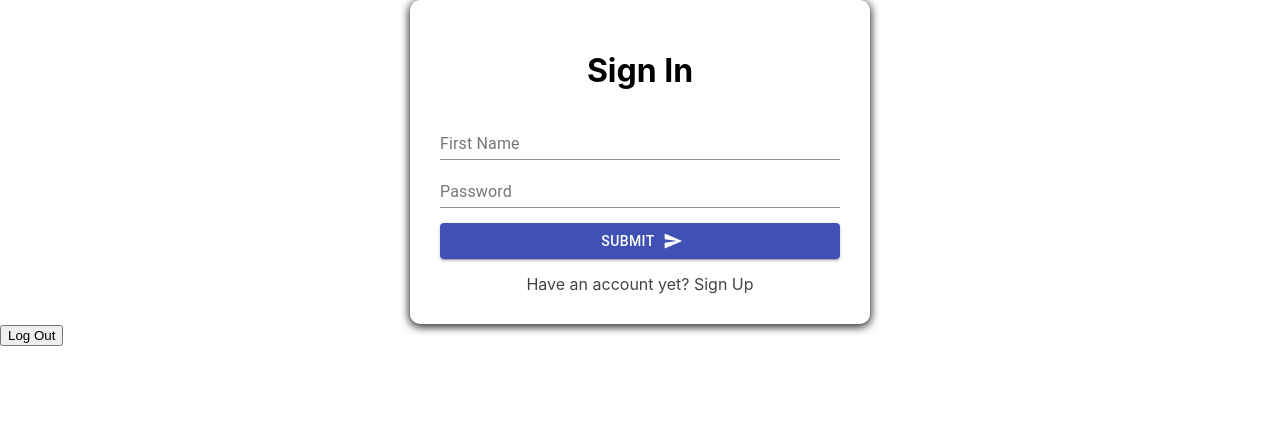
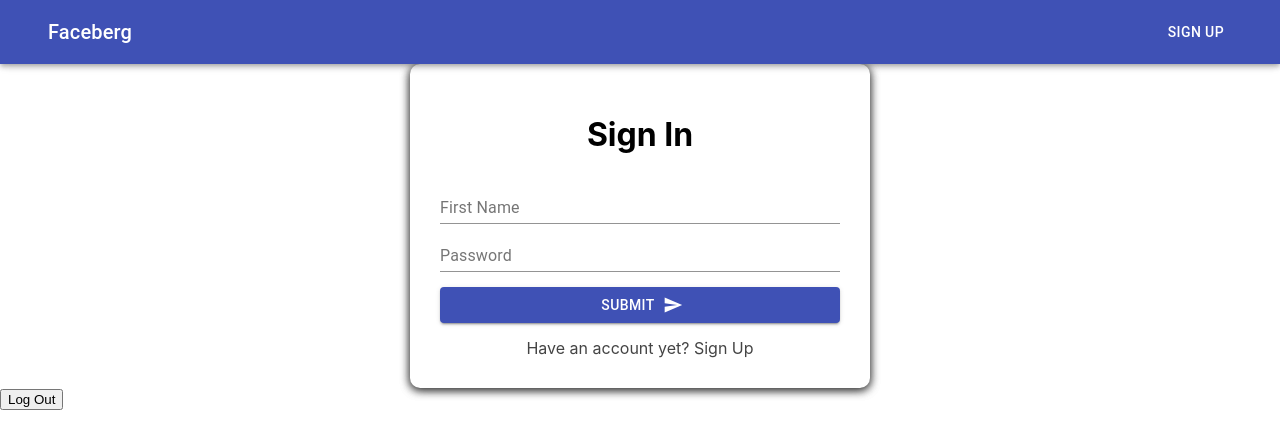
Before and after one commit to bergmaner/Faceberg, a React (Create React App) app: page / in a window 1280 px wide. Shown: the top 448 px of the page. Built offline with nearby package versions, Linux system fonts and the light colour scheme; no server answers.

Commit message:
create Navbar

```diff
--- a/src/App.js
+++ b/src/App.js
@@ -3,27 +3,33 @@ import './App.css';
 import { firebaseApp } from './services/Firebase/';
 import Login from './components/Login';
 import Register from './components/Register';
-
+import Feed from './components/Feed';
+import Navbar from './components/Navbar';
 function App() {
 
-    const [ status, setStatus ] = useState('signIn');
+    const [ status, setStatus ] = useState('');
+    const [ signIn, setSignIn ] = useState(true);
 
     firebaseApp.auth().onAuthStateChanged(function(user) {
       if (user) {
         setStatus('logged');
       }
+      else{
+        setStatus('notLogged');
+      }
     });
 
-  const changeStatus = (value) => {
-    setStatus(value);
+  const changeSignIn = (value) => {
+    setSignIn(value);
   }
 
   return (
     <div className="App">
-      { status === 'logged' && <div>Login</div>}
-      { status === 'signIn' && <Login changeStatus = { changeStatus }/>}
-      { status === 'signUp' && <Register changeStatus = { changeStatus }/> }
-     <button onClick = { () => firebaseApp.auth().signOut() }>Log Out</button>
+      <Navbar status = { status } signIn = {signIn} changeSignIn = { changeSignIn } />
+      { status === 'logged' && <Feed/> }
+      { status === 'notLogged' && signIn === true && <Login changeSignIn = { changeSignIn }/>}
+      { status === 'notLogged' && signIn === false && <Register changeSignIn = { changeSignIn }/> }
+     <button onClick = { () => (firebaseApp.auth().signOut(), setSignIn(true)) }>Log Out</button>
     </div>
   );
 }
--- /dev/null
+++ b/src/components/Feed.js
@@ -0,0 +1,18 @@
+import React from 'react';
+import { Grid, Container } from '@material-ui/core';
+
+const Feed = () => {
+    return (
+        <Container fixed style = {{ flexGrow: 1 }}>
+         <Grid container >
+            <Grid item xs = {12} sm = {4}>
+            <div style= {{ background:'red' }}>Profiles</div>
+            </Grid>
+            <Grid item xs = {12} sm = {8}>
+            <div style= {{ background:'purple' }}>fffff</div>
+            </Grid>
+         </Grid>
+        </Container>
+    )
+}
+export default Feed;
--- a/src/components/Login.js
+++ b/src/components/Login.js
@@ -29,7 +29,7 @@ const Login = (props) => {
             <TextField fullWidth label = 'First Name' type = 'email' name ='email' onChange = { handleChange }/>
             <TextField fullWidth label = 'Password' type = 'password' name = 'password' onChange = { handleChange }/>
             <Button style = {{ marginTop: '15px' }} fullWidth endIcon = { <SendIcon/> } color = 'primary' variant = 'contained' onClick = { handleSubmit } >Submit</Button>
-            <div style = {{ textAlign: 'center', paddingTop: '15px' }} ><span onClick = { () => props.changeStatus('signUp') } className = 'link'>Have an account yet? Sign Up</span></div>
+            <div style = {{ textAlign: 'center', paddingTop: '15px' }} ><span onClick = { () => props.changeSignIn(false) } className = 'link'>Have an account yet? Sign Up</span></div>
         </div>
     </div>
     )
--- /dev/null
+++ b/src/components/Navbar.js
@@ -0,0 +1,85 @@
+import React, { useState } from 'react';
+import { makeStyles } from '@material-ui/core/styles';
+import { AppBar, Toolbar, Typography, Button, Menu, MenuItem, IconButton, Container } from '@material-ui/core/';
+import AccountCircle from '@material-ui/icons/AccountCircle';
+import { firebaseApp } from '../services/Firebase';
+
+const useStyles = makeStyles( () => ({
+  root: {
+    minHeight: '64px',
+    flexGrow: 1,
+  },
+  appBar: {
+    minHeight: '64px'
+  },
+  title: {
+    flexGrow: 1,
+  },
+}));
+
+const Navbar = (props) => {
+
+    const [ anchorEl, setAnchorEl ] = useState(null);
+    const open = Boolean(anchorEl);
+    const classes = useStyles();
+
+    const handleMenu = (event) => {
+        setAnchorEl(event.currentTarget);
+      };
+
+    const handleClose = () => {
+        setAnchorEl(null);
+    }
+    const logOut = () => {
+        setAnchorEl(null);
+        firebaseApp.auth().signOut();
+    }
+
+  return (
+    <div className = {classes.root}>
+      <AppBar className = {classes.appBar}>
+      <Container fixed>
+        <Toolbar className = {classes.appBar}>
+          <Typography variant = "h6" className = { classes.title } >
+            Faceberg
+          </Typography>
+            { props.status === 'notLogged' && props.signIn === false && <Button onClick = { () => props.changeSignIn(true) }  color="inherit">Sign In</Button> }
+            { props.status === 'notLogged' && props.signIn === true &&  <Button onClick = { () => props.changeSignIn(false) } color="inherit">Sign Up</Button> }
+            { props.status === 'logged' &&
+          <div>
+              <IconButton
+                aria-label = "account of current user"
+                aria-controls = "menu-appbar"
+                aria-haspopup = "true"
+                onClick = { handleMenu }
+                color = "inherit"
+              >
+                <AccountCircle />
+              </IconButton>
+              <Menu
+                id = "menu-appbar"
+                anchorEl = {open}
+                anchorOrigin = {{
+                  vertical: 'top',
+                  horizontal: 'right',
+                }}
+                keepMounted
+                transformOrigin = {{
+                  vertical: 'top',
+                  horizontal: 'right',
+                }}
+                open = {open}
+                onClose = {handleClose}
+              >
+                <MenuItem onClick = {handleClose}>Profile</MenuItem>
+                <MenuItem onClick = { logOut }>Logout</MenuItem>
+              </Menu>
+            </div> }
+        </Toolbar>
+        </Container>
+      </AppBar>
+    </div>
+
+  );
+}
+export default Navbar;
--- a/src/components/Register.js
+++ b/src/components/Register.js
@@ -33,7 +33,7 @@ const Register = (props) => {
             <TextField fullWidth label = 'Email' type = 'email' name = 'email' onChange = { handleChange }/>
             <TextField fullWidth label = 'Password' type = 'password' name = 'password' onChange = { handleChange }/>
             <Button style = {{ marginTop: '15px' }} fullWidth endIcon = {<SendIcon/>} color = 'primary' variant = 'contained' type = 'submit' onClick = { handleSubmit }>Submit</Button>
-            <div style = {{ textAlign: 'center', paddingTop: '15px' }} ><span onClick = { () => { props.changeStatus('signIn') } } className = 'link'>Already have an account? Sign In</span></div>
+            <div style = {{ textAlign: 'center', paddingTop: '15px' }} ><span onClick = { () => { props.changeSignIn(true) } } className = 'link'>Already have an account? Sign In</span></div>
         </div>
     </div>
     )
```
